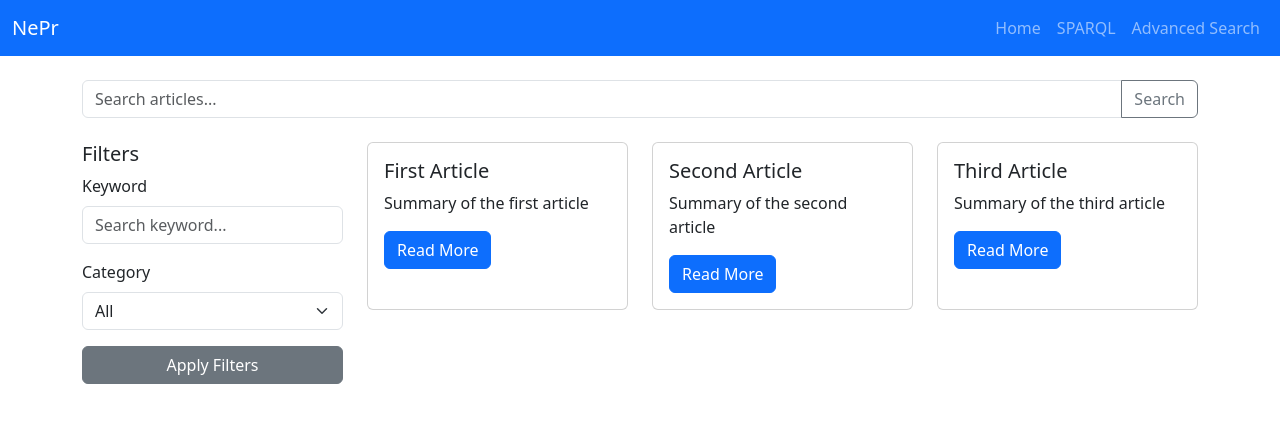
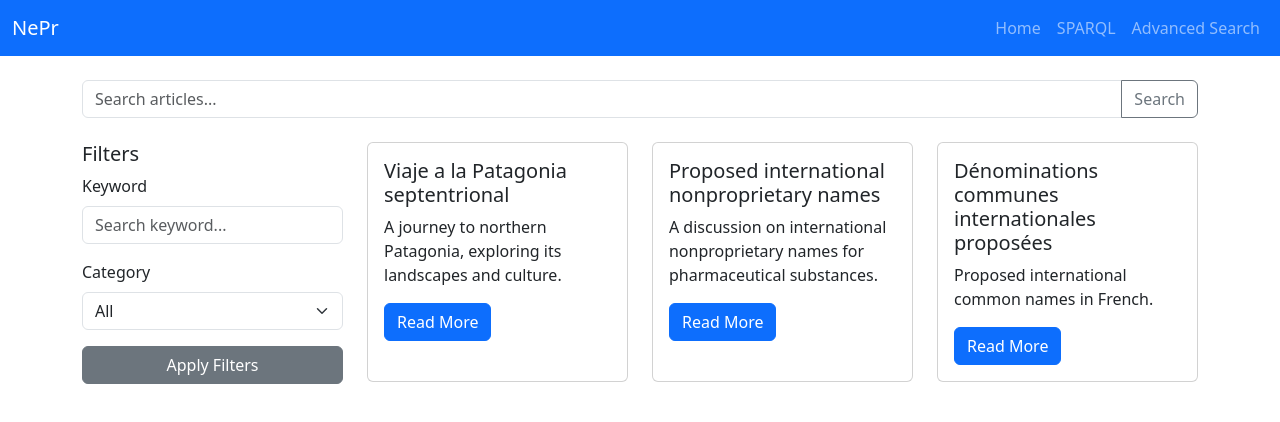
Before and after one commit to OpariucRares/Web-News-Provenance, a React (Vite) app in the folder frontend/react-vite/: page /advanced-search in a window 1280 px wide. Shown: the top 422 px of the page. Built offline with nearby package versions, Linux system fonts and the light colour scheme.

Commit message:
frontend modified and article ontology created

```diff
--- a/frontend/react-vite/index.html
+++ b/frontend/react-vite/index.html
@@ -2,9 +2,10 @@
 <html lang="en">
   <head>
     <meta charset="UTF-8" />
-    <link rel="icon" type="image/svg+xml" href="/vite.svg" />
+    <link rel="icon"
+      href="https://fonts.gstatic.com/s/i/materialicons/article/v10/24px.svg" />
     <meta name="viewport" content="width=device-width, initial-scale=1.0" />
-    <title>Vite + React + TS</title>
+    <title>Web News Provenance</title>
   </head>
   <body>
     <div id="root"></div>
--- /dev/null
+++ b/frontend/react-vite/src/api/articlesApi.ts
@@ -0,0 +1,73 @@
+// src/api/articlesApi.ts
+const dummyArticles = [
+    {
+      "id": 1,
+      "title": "Viaje a la Patagonia septentrional",
+      "summary": "A journey to northern Patagonia, exploring its landscapes and culture.",
+      "image": "https://via.placeholder.com/800x400",
+      "language": "es",
+      "created": "1876-01-01T00:00:00Z",
+      "wordCount": 500
+    },
+    {
+      "id": 2,
+      "title": "Proposed international nonproprietary names",
+      "summary": "A discussion on international nonproprietary names for pharmaceutical substances.",
+      "image": "https://via.placeholder.com/800x400",
+      "language": "es",
+      "created": "2009-01-01T00:00:00Z",
+      "wordCount": 1000
+    },
+    {
+      "id": 3,
+      "title": "Dénominations communes internationales proposées",
+      "summary": "Proposed international common names in French.",
+      "image": "https://via.placeholder.com/800x400",
+      "language": "es",
+      "created": "2011-06-30T00:00:00Z",
+      "wordCount": 1200
+    }
+  ];
+  export const fetchArticles = async () => {
+    return dummyArticles;
+  };
+
+  export const fetchArticleById = async (id: number) => {
+    return dummyArticles.find(article => article.id === id) || null;
+  };
+
+  export const fetchRelatedArticles = async (id: number) => {
+    return dummyArticles.filter(article => article.id !== id);
+  };
+
+  export const runSPARQLQuery = async (query: string) => {
+    return { message: "SPARQL endpoint simulation", query };
+  };
+
+/*
+const API_BASE_URL = "http://localhost:5000/api"; // Change this to your actual backend URL
+
+export const fetchArticles = async () => {
+  const response = await fetch(`${API_BASE_URL}/articles`);
+  return response.json();
+};
+
+export const fetchArticleById = async (id: number) => {
+  const response = await fetch(`${API_BASE_URL}/articles/${id}`);
+  return response.json();
+};
+
+export const fetchRelatedArticles = async (id: number) => {
+  const response = await fetch(`${API_BASE_URL}/articles/${id}/related`);
+  return response.json();
+};
+
+export const runSPARQLQuery = async (query: string) => {
+  const response = await fetch(`${API_BASE_URL}/sparql`, {
+    method: "POST",
+    headers: { "Content-Type": "application/json" },
+    body: JSON.stringify({ query }),
+  });
+  return response.json();
+};
+*/
--- a/frontend/react-vite/src/main.tsx
+++ b/frontend/react-vite/src/main.tsx
@@ -1,7 +1,6 @@
 import React from "react";
 import ReactDOM from "react-dom/client";
 import App from "./App";
-import "./styles/custom.scss";
 import "bootstrap/dist/css/bootstrap.min.css";
 import "bootstrap/dist/js/bootstrap.bundle.min.js"; // Ensure JS is imported
 
--- a/frontend/react-vite/src/pages/AdvancedSearchPage.tsx
+++ b/frontend/react-vite/src/pages/AdvancedSearchPage.tsx
@@ -1,8 +1,16 @@
+import { useEffect, useState } from "react";
 import SearchBar from "../components/SearchBar";
 import ArticleCard from "../components/ArticleCard";
-import articles from "../data/articles.json";
+import { fetchArticles } from "../api/articlesApi";
 
-const AdvancedSearchPage = () => (
+const AdvancedSearchPage = () => {
+  const [articles, setArticles] = useState([]);
+
+  useEffect(() => {
+    fetchArticles().then(setArticles);
+  }, []);
+
+  return (
     <div className="container mt-4">
       <SearchBar />
       <div className="row mt-4">
@@ -40,5 +48,6 @@ const AdvancedSearchPage = () => (
       </div>
     </div>
   );
+};
 
 export default AdvancedSearchPage;
--- a/frontend/react-vite/src/pages/ArticleDetailsPage.tsx
+++ b/frontend/react-vite/src/pages/ArticleDetailsPage.tsx
@@ -1,15 +1,19 @@
+import { useEffect, useState } from "react";
 import { useParams } from "react-router-dom";
 import Carousel from "../components/Carousel";
-import articles from "../data/articles.json";
+import { fetchArticleById, fetchRelatedArticles } from "../api/articlesApi";
 
 const ArticleDetailsPage = () => {
   const { id } = useParams();
-  const article = articles.find((a) => a.id === Number(id));
-  const relatedArticles = articles
-    .filter((a) => a.id !== Number(id))
-    .slice(0, 3); // Exclude current article
+  const [article, setArticle] = useState(null);
+  const [relatedArticles, setRelatedArticles] = useState([]);
 
-  if (!article) return <div>Article not found!</div>;
+  useEffect(() => {
+    fetchArticleById(Number(id)).then(setArticle);
+    fetchRelatedArticles(Number(id)).then(setRelatedArticles);
+  }, [id]);
+
+  if (!article) return <div>Loading...</div>;
 
   return (
     <div className="container mt-4">
--- a/frontend/react-vite/src/pages/HomePage.tsx
+++ b/frontend/react-vite/src/pages/HomePage.tsx
@@ -1,8 +1,17 @@
+// HomePage.tsx
+import { useEffect, useState } from "react";
 import SearchBar from "../components/SearchBar";
 import ArticleCard from "../components/ArticleCard";
-import articles from "../data/articles.json";
+import { fetchArticles } from "../api/articlesApi";
 
-const HomePage = () => (
+const HomePage = () => {
+  const [articles, setArticles] = useState([]);
+
+  useEffect(() => {
+    fetchArticles().then(setArticles);
+  }, []);
+
+  return (
     <div className="container mt-4">
       <SearchBar />
       <div className="row">
@@ -12,5 +21,6 @@ const HomePage = () => (
       </div>
     </div>
   );
+};
 
 export default HomePage;
--- a/frontend/react-vite/src/pages/SPARQLPage.tsx
+++ b/frontend/react-vite/src/pages/SPARQLPage.tsx
@@ -1,28 +1,35 @@
+import { useState } from "react";
 import QueryInfoWidget from "../components/QueryInfoWidget";
+import { runSPARQLQuery } from "../api/articlesApi";
 
-const SPARQLPage = () => (
+const SPARQLPage = () => {
+  const [query, setQuery] = useState("");
+  const [results, setResults] = useState(null);
+
+  const handleRunQuery = async () => {
+    const data = await runSPARQLQuery(query);
+    setResults(data);
+  };
+
+  return (
     <div className="container mt-4">
       <h2>SPARQL Query Form</h2>
-    <form>
-      <div className="mb-3">
-        <label htmlFor="sparqlQuery" className="form-label">
-          Query
-        </label>
       <textarea
         className="form-control"
-          id="sparqlQuery"
         rows={5}
         placeholder="Enter your SPARQL query..."
+        value={query}
+        onChange={(e) => setQuery(e.target.value)}
       ></textarea>
-      </div>
-      <button type="button" className="btn btn-primary">
+      <button className="btn btn-primary mt-2" onClick={handleRunQuery}>
         Run Query
       </button>
-    </form>
       <div className="mt-4">
+        {results && <pre>{JSON.stringify(results, null, 2)}</pre>}
+      </div>
       <QueryInfoWidget />
     </div>
-  </div>
   );
+};
 
 export default SPARQLPage;
--- a/frontend/react-vite/src/styles/custom.scss
+++ /dev/null
@@ -1,5 +0,0 @@
-$primary: #600fca;
-$secondary: #535bf2;
-$font-family-base: 'Inter, system-ui, sans-serif';
-
-@import 'bootstrap/scss/bootstrap';
```
Also changed, not shown: 1 other file (tests, documents, lock files or other folders). Lines whose indentation alone changed are shown as unchanged.
